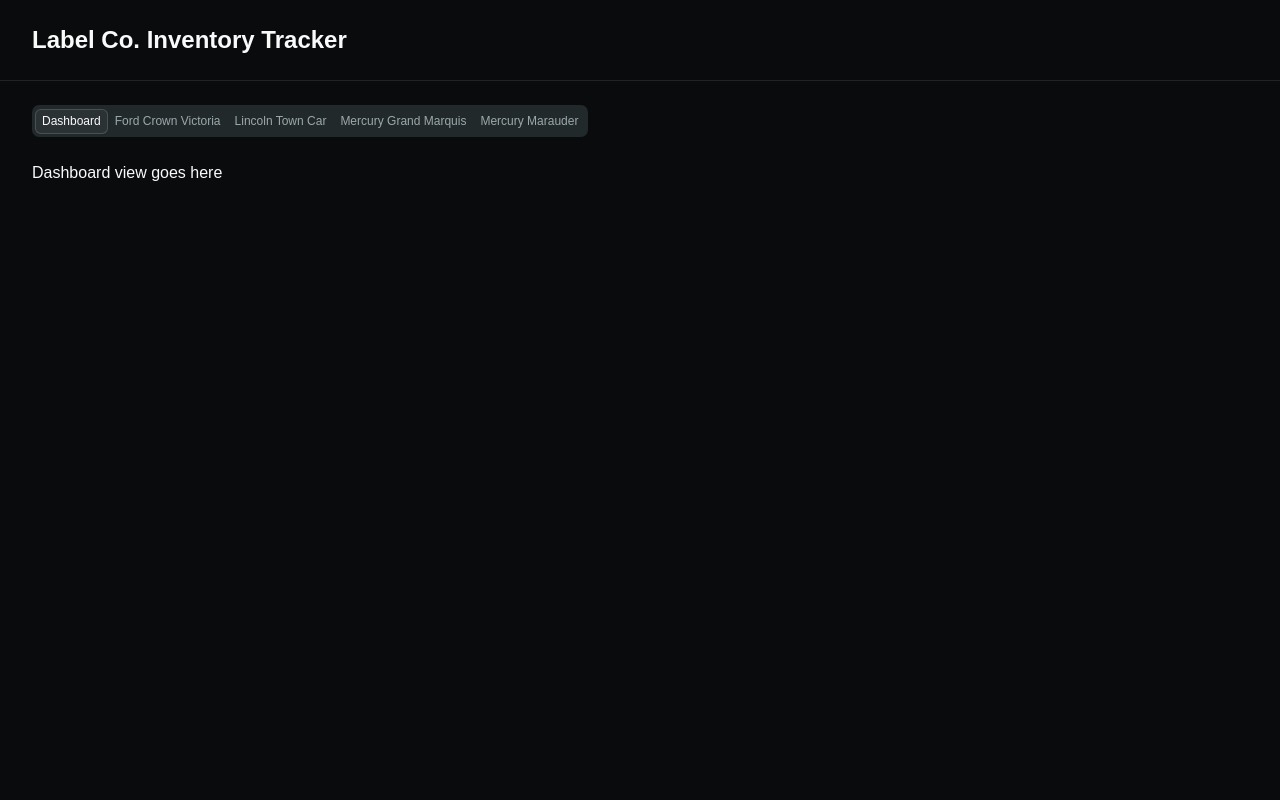
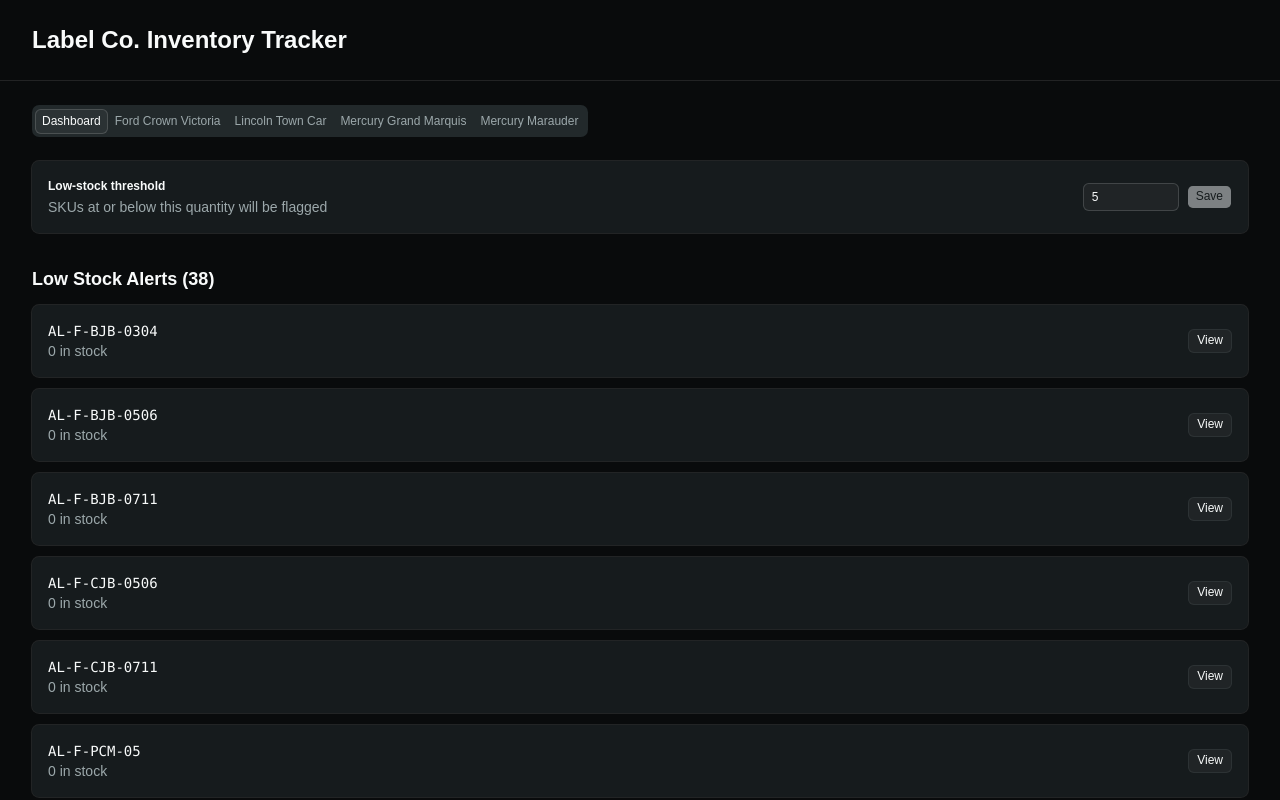
Before and after one commit to Riot-Mind-Studios-LLC/data-label-inventory-tracker, a React (Vite) app: page / in a window 1280 px wide. Shown: the top 800 px of the page. Built offline with nearby package versions, Linux system fonts and the light colour scheme.

Commit message:
Build Dashboard: threshold setting, low-stock alerts with jump-to-model, shared DBL card, per-model bundle summary tables - v1 core functionality complete

```diff
--- a/src/App.jsx
+++ b/src/App.jsx
@@ -11,6 +11,7 @@
   mergeSavedData,
 } from "./lib/storage"
 import ModelView from "./components/ModelView"
+import Dashboard from "./components/Dashboard"
 
 function App() {
   const [labelData, setLabelData] = useState([])
@@ -43,7 +44,6 @@
           : entry
       )
 
-      // Persist every SKU's current data to localStorage, keyed by SKU.
       const toSave = {}
       next.forEach((entry) => {
         toSave[entry.sku] = {
@@ -57,6 +57,18 @@
       return next
     })
   }
+
+  function handleSaveThreshold(newThreshold) {
+    const next = { ...settings, lowStockThreshold: newThreshold }
+    setSettings(next)
+    saveSettings(next)
+  }
+
+  function handleJump(modelCode) {
+    setActiveView(modelCode)
+  }
+
+  const dblEntry = labelData.find((entry) => entry.sku === "AL-DBL")
 
   return (
     <div className="min-h-screen bg-background text-foreground">
@@ -77,7 +89,16 @@
         </Tabs>
 
         <div className="mt-6">
-          {activeView === "dashboard" && <p>Dashboard view goes here</p>}
+          {activeView === "dashboard" && (
+            <Dashboard
+              labelData={labelData}
+              settings={settings}
+              onSaveThreshold={handleSaveThreshold}
+              onJump={handleJump}
+              onSaveLabel={handleSaveLabel}
+              dblEntry={dblEntry}
+            />
+          )}
           {MODELS.map(
             (model) =>
               activeView === model.code && (
--- /dev/null
+++ b/src/components/CardLowStockAlert.jsx
@@ -0,0 +1,22 @@
+import { Card, CardContent } from "@/components/ui/card"
+import { Button } from "@/components/ui/button"
+
+export default function CardLowStockAlert({ entry, onJump }) {
+  const jumpTarget = entry.model || "F" // DBL has no model - jump to Ford as default
+
+  return (
+    <Card>
+      <CardContent className="flex items-center justify-between">
+        <div>
+          <p className="font-mono text-sm">{entry.sku}</p>
+          <p className="text-sm text-muted-foreground">
+            {entry.quantity} in stock
+          </p>
+        </div>
+        <Button size="sm" variant="outline" onClick={() => onJump(jumpTarget)}>
+          View
+        </Button>
+      </CardContent>
+    </Card>
+  )
+}
--- /dev/null
+++ b/src/components/CardThresholdSetting.jsx
@@ -0,0 +1,38 @@
+import { useState } from "react"
+import { Card, CardContent } from "@/components/ui/card"
+import { Input } from "@/components/ui/input"
+import { Button } from "@/components/ui/button"
+
+export default function CardThresholdSetting({ threshold, onSave }) {
+  const [draft, setDraft] = useState(threshold)
+  const isDirty = Number(draft) !== threshold
+
+  function handleSave() {
+    onSave(Number(draft))
+  }
+
+  return (
+    <Card>
+      <CardContent className="flex items-center justify-between">
+        <div>
+          <p className="font-semibold">Low-stock threshold</p>
+          <p className="text-sm text-muted-foreground">
+            SKUs at or below this quantity will be flagged
+          </p>
+        </div>
+        <div className="flex items-center gap-2">
+          <Input
+            type="number"
+            min="0"
+            value={draft}
+            onChange={(e) => setDraft(e.target.value)}
+            className="w-24"
+          />
+          <Button onClick={handleSave} disabled={!isDirty} size="sm">
+            Save
+          </Button>
+        </div>
+      </CardContent>
+    </Card>
+  )
+}
--- /dev/null
+++ b/src/components/Dashboard.jsx
@@ -0,0 +1,43 @@
+import CardThresholdSetting from "./CardThresholdSetting"
+import ListLowStockAlerts from "./ListLowStockAlerts"
+import TableBundleSummary from "./TableBundleSummary"
+import CardLabelVariant from "./CardLabelVariant"
+import { MODELS } from "@/lib/models"
+
+export default function Dashboard({
+  labelData,
+  settings,
+  onSaveThreshold,
+  onJump,
+  onSaveLabel,
+  dblEntry,
+}) {
+  return (
+    <div>
+      <section className="mb-8">
+        <CardThresholdSetting
+          threshold={settings.lowStockThreshold}
+          onSave={onSaveThreshold}
+        />
+      </section>
+
+      <ListLowStockAlerts
+        labelData={labelData}
+        threshold={settings.lowStockThreshold}
+        onJump={onJump}
+      />
+
+      <section className="mb-8">
+        <h3 className="mb-3 text-lg font-semibold">Drive Belt (DBL)</h3>
+        {dblEntry && <CardLabelVariant variant={dblEntry} onSave={onSaveLabel} />}
+      </section>
+
+      <section>
+        <h3 className="mb-3 text-lg font-semibold">Bundle Availability Summary</h3>
+        {MODELS.map((model) => (
+          <TableBundleSummary key={model.code} model={model} />
+        ))}
+      </section>
+    </div>
+  )
+}
--- /dev/null
+++ b/src/components/ListLowStockAlerts.jsx
@@ -0,0 +1,30 @@
+import { getLowStockItems } from "@/lib/lowStock"
+import CardLowStockAlert from "./CardLowStockAlert"
+
+export default function ListLowStockAlerts({ labelData, threshold, onJump }) {
+  const lowStockItems = getLowStockItems(labelData, threshold)
+
+  if (lowStockItems.length === 0) {
+    return (
+      <section className="mb-8">
+        <h3 className="mb-3 text-lg font-semibold">Low Stock Alerts</h3>
+        <p className="text-sm text-muted-foreground">
+          Nothing is currently at or below your threshold.
+        </p>
+      </section>
+    )
+  }
+
+  return (
+    <section className="mb-8">
+      <h3 className="mb-3 text-lg font-semibold">
+        Low Stock Alerts ({lowStockItems.length})
+      </h3>
+      <div className="flex flex-col gap-3">
+        {lowStockItems.map((entry) => (
+          <CardLowStockAlert key={entry.sku} entry={entry} onJump={onJump} />
+        ))}
+      </div>
+    </section>
+  )
+}
--- /dev/null
+++ b/src/components/TableBundleSummary.jsx
@@ -0,0 +1,39 @@
+import { getBundleAvailability } from "@/lib/bundleRules"
+
+export default function TableBundleSummary({ model }) {
+  const years = []
+  for (let y = model.yearStart; y <= model.yearEnd; y++) {
+    years.push(y)
+  }
+
+  return (
+    <div className="mb-8">
+      <h4 className="mb-2 font-semibold">{model.name}</h4>
+      <table className="w-full border-collapse text-sm">
+        <thead>
+          <tr className="border-b border-border text-left text-muted-foreground">
+            <th className="py-2">Year</th>
+            <th className="py-2">Bundle 1</th>
+            <th className="py-2">Bundle 2</th>
+            <th className="py-2">Bundle 3</th>
+          </tr>
+        </thead>
+        <tbody>
+          {years.map((year) => (
+            <tr key={year} className="border-b border-border/50">
+              <td className="py-2">{year}</td>
+              {[1, 2, 3].map((bundleNumber) => {
+                const result = getBundleAvailability(model.code, bundleNumber, year)
+                return (
+                  <td key={bundleNumber} className="py-2">
+                    {result.available ? result.quantity : "—"}
+                  </td>
+                )
+              })}
+            </tr>
+          ))}
+        </tbody>
+      </table>
+    </div>
+  )
+}
--- /dev/null
+++ b/src/lib/lowStock.js
@@ -0,0 +1,5 @@
+// Returns every label SKU currently at or below the threshold.
+// DPL is never included - it has no quantity field, it's not real stock.
+export function getLowStockItems(labelData, threshold) {
+  return labelData.filter((entry) => entry.quantity <= threshold)
+}
```
